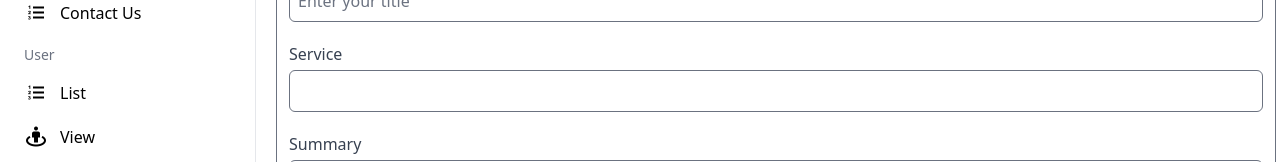
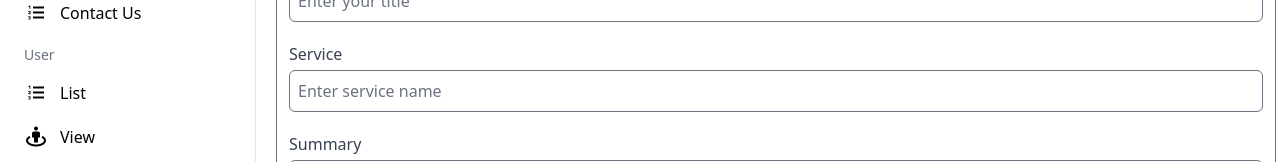
Before and after one commit to amit-kandar/admin-panel, a React (Create React App) app: page /pages/services in a window 1280 px wide. Shown: the part 383-545 px from the top of the page. Built offline with nearby package versions, Linux system fonts and the light colour scheme.

Commit message:
fixed the service field

```diff
--- a/src/routes/Service.jsx
+++ b/src/routes/Service.jsx
@@ -368,9 +368,10 @@ function Service() {
                                     type="text"
                                     id="service"
                                     name="service"
+                                    placeholder='Enter service name'
                                     value={addData.service}
                                     onChange={handleOnChange}
-                                    className="py-2 pl-2 border rounded-md border-gray-500 outline-none text-black dark:text-gray-200 placeholder:text-gray-500 focus:ring focus:ring-indigo-500"
+                                    className="py-2 pl-2 border rounded-md border-gray-500 outline-none text-black dark:bg-slate-900 dark:text-gray-200 placeholder:text-gray-500 focus:ring focus:ring-indigo-500"
                                 />
                             </div>
 
```
